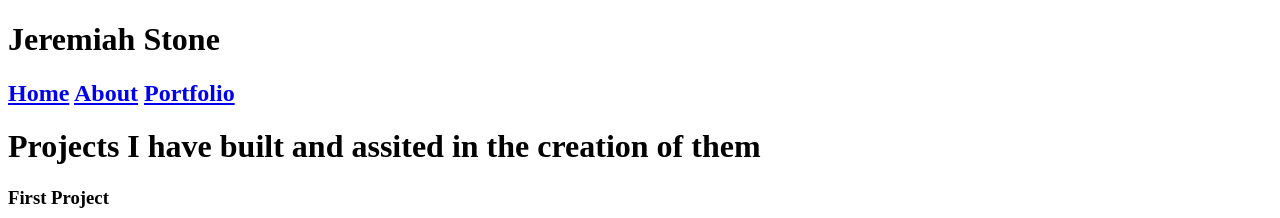
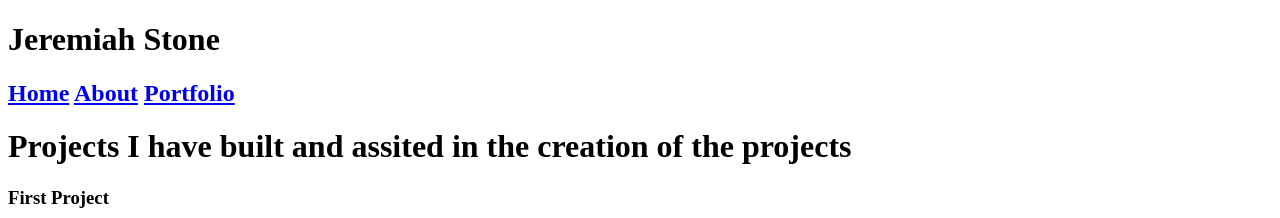
Before and after one commit to Jeremiah-Stone-Personal-Website/personalwebsite, a plain HTML site: page portfolio.html in a window 1280 px wide. Shown: the top 218 px of the page. Drawn offline with Linux system fonts and the light colour scheme.

Commit message:
added html and image file

```diff
--- a/portfolio.html
+++ b/portfolio.html
@@ -14,7 +14,7 @@
     </h2>
     </nav>
 </header>
-    <h1>Projects I have built and assited in the creation of them</h1>
+    <h1>Projects I have built and assited in the creation of the projects</h1>
     <div>
         <section>
             <h3>First Project</h3>
```
